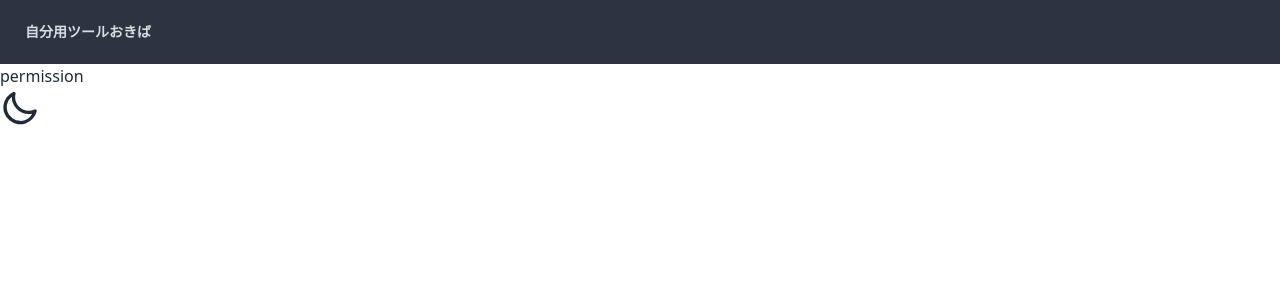
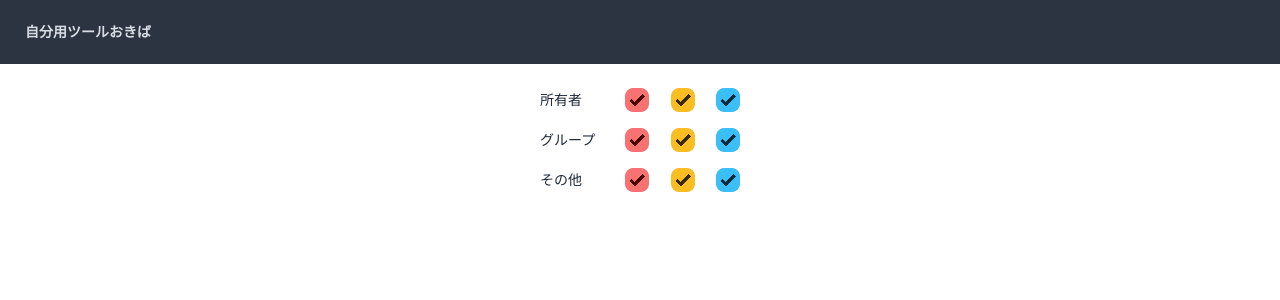
Before and after one commit to kyoruni/my-tools, a Vue app: page /permission in a window 1280 px wide. Shown: the top 300 px of the page. Built offline with nearby package versions, Linux system fonts and the light colour scheme.

Commit message:
:lipstick: 見た目作成

```diff
--- a/src/App.vue
+++ b/src/App.vue
@@ -6,12 +6,7 @@ import Header from '@/components/Header.vue'
 
 <template>
   <Header/>
-  <div class="md:container md:mx-auto">
+  <div class="md:container md:mx-auto py-4">
     <RouterView/>
   </div>
-  <label class="swap swap-rotate">
-    <input type="checkbox" />
-    <svg class="swap-on fill-current w-10 h-10" xmlns="http://www.w3.org/2000/svg" viewBox="0 0 24 24"><path d="M5.64,17l-.71.71a1,1,0,0,0,0,1.41,1,1,0,0,0,1.41,0l.71-.71A1,1,0,0,0,5.64,17ZM5,12a1,1,0,0,0-1-1H3a1,1,0,0,0,0,2H4A1,1,0,0,0,5,12Zm7-7a1,1,0,0,0,1-1V3a1,1,0,0,0-2,0V4A1,1,0,0,0,12,5ZM5.64,7.05a1,1,0,0,0,.7.29,1,1,0,0,0,.71-.29,1,1,0,0,0,0-1.41l-.71-.71A1,1,0,0,0,4.93,6.34Zm12,.29a1,1,0,0,0,.7-.29l.71-.71a1,1,0,1,0-1.41-1.41L17,5.64a1,1,0,0,0,0,1.41A1,1,0,0,0,17.66,7.34ZM21,11H20a1,1,0,0,0,0,2h1a1,1,0,0,0,0-2Zm-9,8a1,1,0,0,0-1,1v1a1,1,0,0,0,2,0V20A1,1,0,0,0,12,19ZM18.36,17A1,1,0,0,0,17,18.36l.71.71a1,1,0,0,0,1.41,0,1,1,0,0,0,0-1.41ZM12,6.5A5.5,5.5,0,1,0,17.5,12,5.51,5.51,0,0,0,12,6.5Zm0,9A3.5,3.5,0,1,1,15.5,12,3.5,3.5,0,0,1,12,15.5Z"/></svg>
-    <svg class="swap-off fill-current w-10 h-10" xmlns="http://www.w3.org/2000/svg" viewBox="0 0 24 24"><path d="M21.64,13a1,1,0,0,0-1.05-.14,8.05,8.05,0,0,1-3.37.73A8.15,8.15,0,0,1,9.08,5.49a8.59,8.59,0,0,1,.25-2A1,1,0,0,0,8,2.36,10.14,10.14,0,1,0,22,14.05,1,1,0,0,0,21.64,13Zm-9.5,6.69A8.14,8.14,0,0,1,7.08,5.22v.27A10.15,10.15,0,0,0,17.22,15.63a9.79,9.79,0,0,0,2.1-.22A8.11,8.11,0,0,1,12.14,19.73Z"/></svg>
-  </label>
 </template>
--- a/src/views/Permission.vue
+++ b/src/views/Permission.vue
@@ -1,5 +1,30 @@
 <template>
-  <div class="permission">
-    <h1>permission</h1>
+  <div class="permission flex justify-center">
+    <div class="hoge">
+      <div class="form-control w-52">
+        <label class="label cursor-pointer">
+          <span class="label-text block w-16">所有者</span>
+          <input type="checkbox" checked="checked" class="checkbox checkbox-error" />
+          <input type="checkbox" checked="checked" class="checkbox checkbox-warning" />
+          <input type="checkbox" checked="checked" class="checkbox checkbox-info" />
+        </label>
+      </div>
+      <div class="form-control w-52">
+        <label class="label cursor-pointer w-50">
+          <span class="label-text block w-16">グループ</span>
+          <input type="checkbox" checked="checked" class="checkbox checkbox-error" />
+          <input type="checkbox" checked="checked" class="checkbox checkbox-warning" />
+          <input type="checkbox" checked="checked" class="checkbox checkbox-info" />
+        </label>
+      </div>
+      <div class="form-control w-52">
+        <label class="label cursor-pointer">
+          <span class="label-text block w-16">その他</span>
+          <input type="checkbox" checked="checked" class="checkbox checkbox-error" />
+          <input type="checkbox" checked="checked" class="checkbox checkbox-warning" />
+          <input type="checkbox" checked="checked" class="checkbox checkbox-info" />
+        </label>
+      </div>
+    </div>
   </div>
 </template>
```
